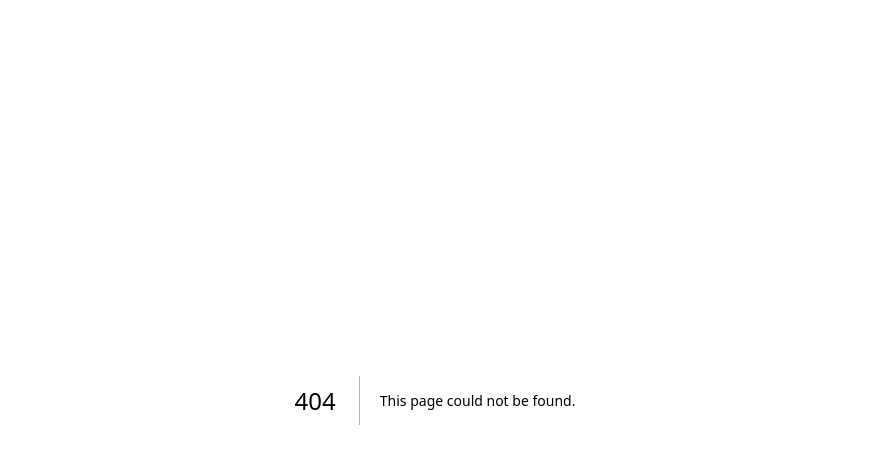
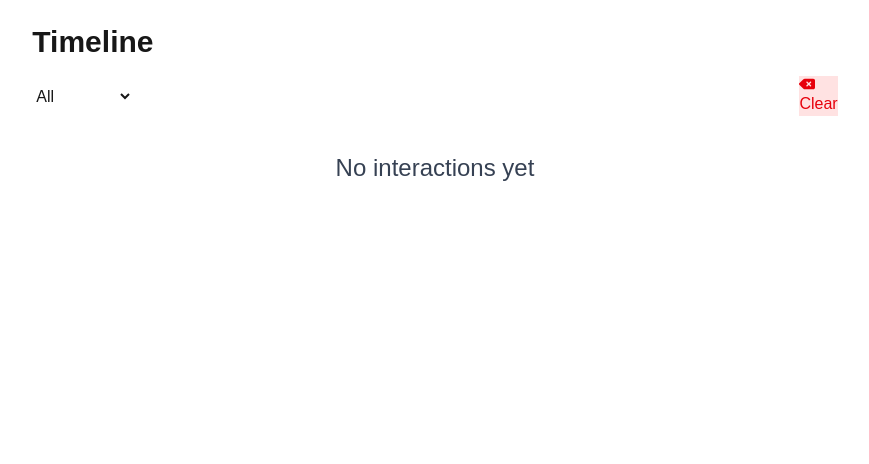
Before and after one commit to onamikaonu086-boop/assigment-7-onu, a Next.js app: page /timeline in a window 1280 px wide. Before the commit this address had no page. Shown: the top 464 px of the page, without its empty margins (205-1074 px from the left). Built offline with nearby package versions, Linux system fonts and the light colour scheme.

Commit message:
complete timeline

```diff
--- /dev/null
+++ b/src/app/timeline/page.jsx
@@ -0,0 +1,63 @@
+"use client";
+import React, { useEffect, useState } from 'react';
+import { FaDeleteLeft } from 'react-icons/fa6';
+
+const page = () => {
+    const [timeline, setTimeline] = useState([]);
+    const [filter, setFilter] = useState('all');
+
+    useEffect(() => {
+        const data = JSON.parse(localStorage.getItem('timeline')) || [];
+        setTimeline(data);
+    }, []);
+    const filteredTimeline =
+        filter === 'all'
+        ? timeline
+        : timeline.filter(item => item.type === filter);
+
+    const getIcon = (type) => {
+        if (type === 'call') return '📞';
+        if (type === 'message') return '💬';
+        if (type === 'video') return '📹';
+        return '📝';
+    }
+
+    const handleClearTimeline = () => {
+        localStorage.removeItem("timeline");
+        setTimeline([]);
+    }
+    return (
+        <div className='p-4 md:p-6 md:w-8/12 mx-auto'>
+                <h1 className='text-3xl font-bold text-left'>Timeline</h1>
+            <div className='my-4 w-full flex justify-between gap-4'>
+                <select value={filter} onChange={(e) => setFilter(e.target.value)} className='btn'>
+                    <option value='all'>All</option>
+                    <option value='call'>Calls</option>
+                    <option value='message'>Messages</option>
+                    <option value='video'>Video Calls</option>
+                </select>
+                <button onClick={handleClearTimeline} className='btn btn-outline bg-red-100 text-red-600 hover:bg-red-600 hover:text-white'>
+                   <FaDeleteLeft /> Clear
+                </button>
+            </div>
+
+            {timeline.length === 0 ? (
+                <p className='text-gray-700 text-2xl text-center py-5'>No interactions yet</p>
+            ) : (
+                filteredTimeline.map((item) => (
+                    <div key={item.id} className='bg-white shadow-md p-4 rounded-lg mb-4 flex items-center gap-4'>
+                        <div className='text-2xl'>{getIcon(item.type)}</div>
+                        <div>
+                            <p className='font-semibold text-stone-600'>{item.title}</p>
+                            <p className='text-gray-500 text-sm'>
+                                {new Date(item.date).toDateString()}
+                            </p>
+                        </div>
+                    </div>
+                ))
+            )}
+        </div>
+    );
+};
+
+export default page;
```
